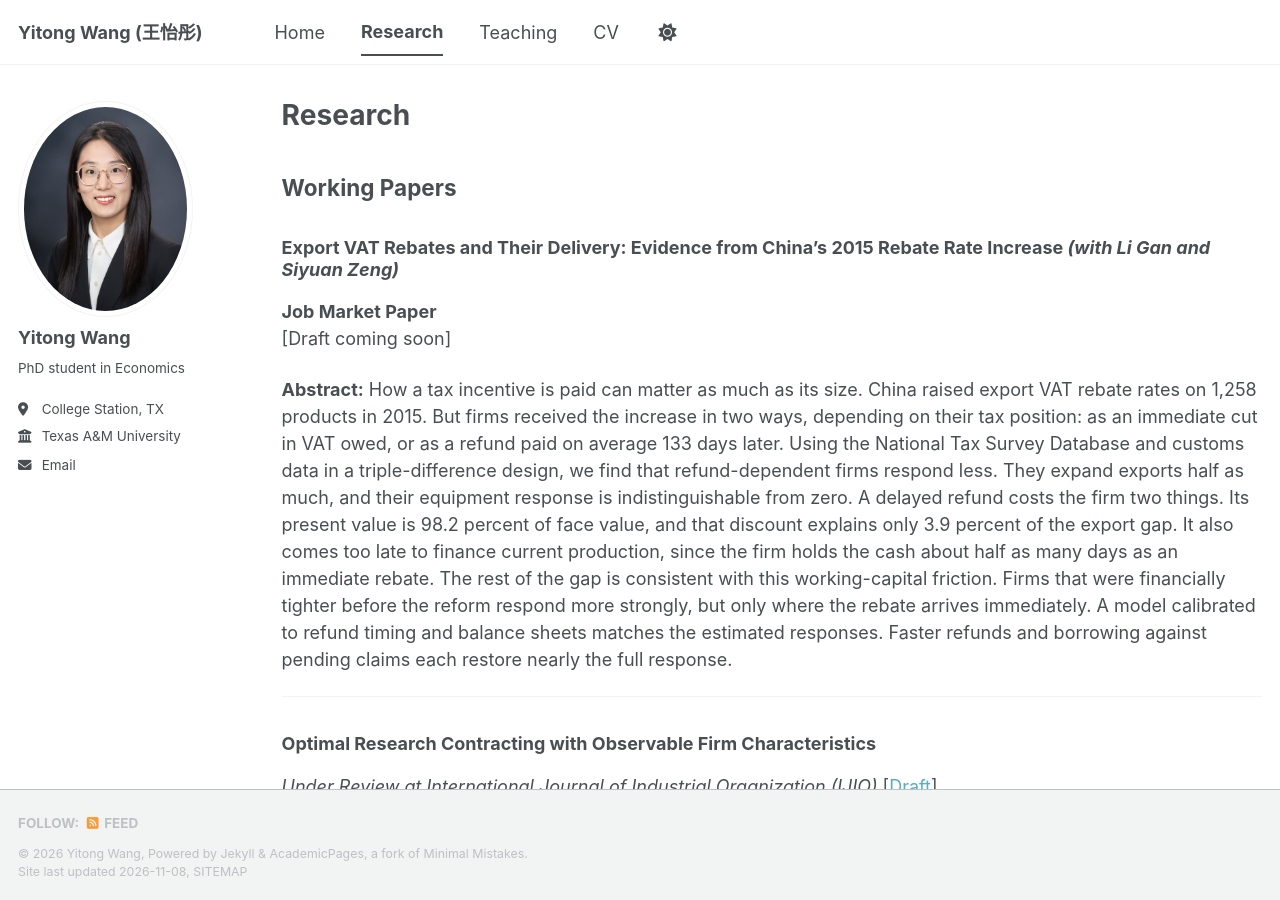
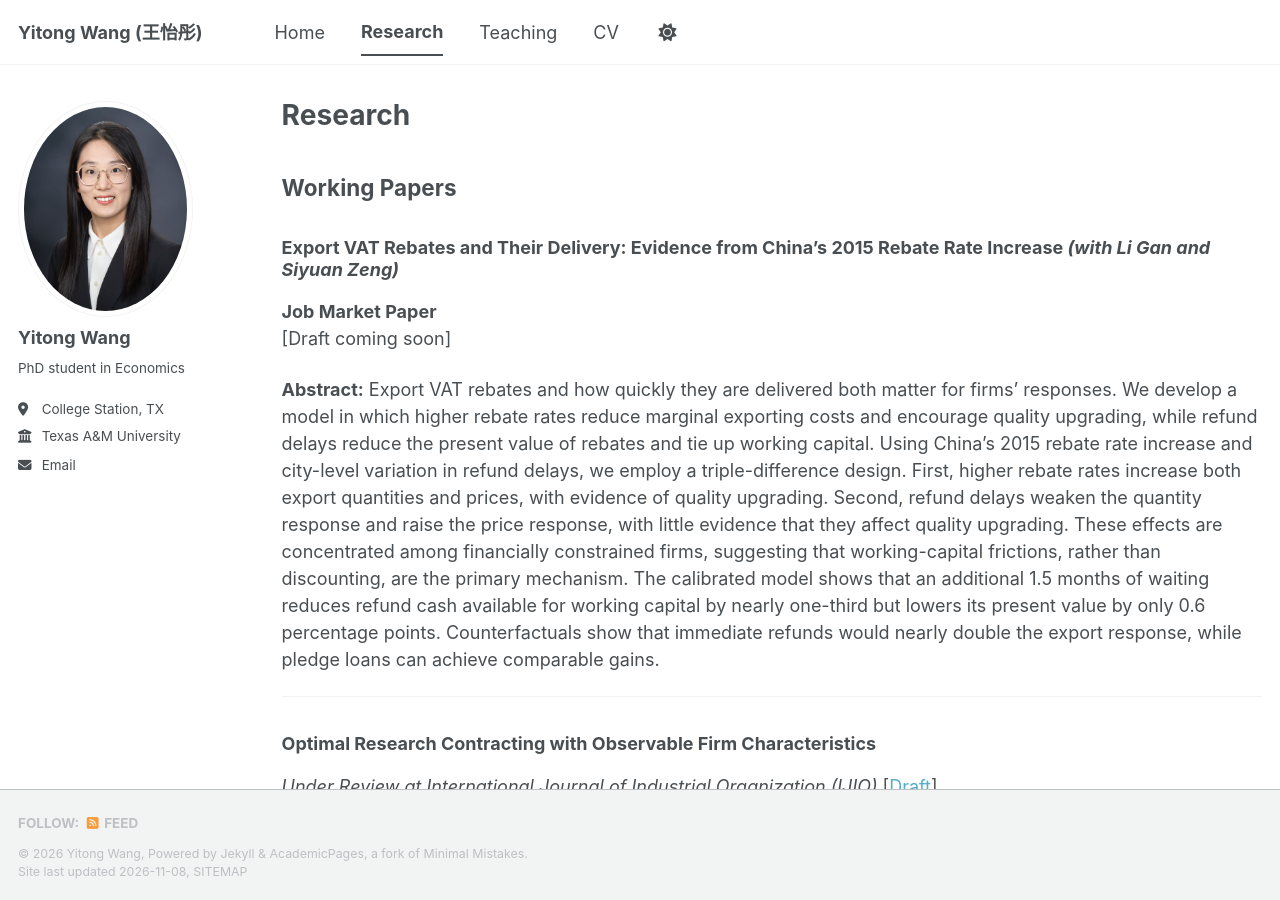
Before and after one commit to yitongwang-econ/yitongwang-econ.github.io, a Jekyll site: the page built from _pages/research.md, in a window 1280 px wide and 900 px high. Built offline with Jekyll 4.4.1, drawn with Linux system fonts in a browser that asks for light colours; a style sheet for code colours, icons or effects is not loaded.

Commit message:
Update research.md

```diff
--- a/_pages/research.md
+++ b/_pages/research.md
@@ -13,7 +13,7 @@ author_profile: true
 **Job Market Paper**
 [Draft coming soon]
 
-**Abstract:** How a tax incentive is paid can matter as much as its size. China raised export VAT rebate rates on 1,258 products in 2015. But firms received the increase in two ways, depending on their tax position: as an immediate cut in VAT owed, or as a refund paid on average 133 days later. Using the National Tax Survey Database and customs data in a triple-difference design, we find that refund-dependent firms respond less. They expand exports half as much, and their equipment response is indistinguishable from zero. A delayed refund costs the firm two things. Its present value is 98.2 percent of face value, and that discount explains only 3.9 percent of the export gap. It also comes too late to finance current production, since the firm holds the cash about half as many days as an immediate rebate. The rest of the gap is consistent with this working-capital friction. Firms that were financially tighter before the reform respond more strongly, but only where the rebate arrives immediately. A model calibrated to refund timing and balance sheets matches the estimated responses. Faster refunds and borrowing against pending claims each restore nearly the full response.
+**Abstract:** Export VAT rebates and how quickly they are delivered both matter for firms' responses. We develop a model in which higher rebate rates reduce marginal exporting costs and encourage quality upgrading, while refund delays reduce the present value of rebates and tie up working capital. Using China's 2015 rebate rate increase and city-level variation in refund delays, we employ a triple-difference design. First, higher rebate rates increase both export quantities and prices, with evidence of quality upgrading. Second, refund delays weaken the quantity response and raise the price response, with little evidence that they affect quality upgrading. These effects are concentrated among financially constrained firms, suggesting that working-capital frictions, rather than discounting, are the primary mechanism. The calibrated model shows that an additional 1.5 months of waiting reduces refund cash available for working capital by nearly one-third but lowers its present value by only 0.6 percentage points. Counterfactuals show that immediate refunds would nearly double the export response, while pledge loans can achieve comparable gains.
 
 ---
 
```
